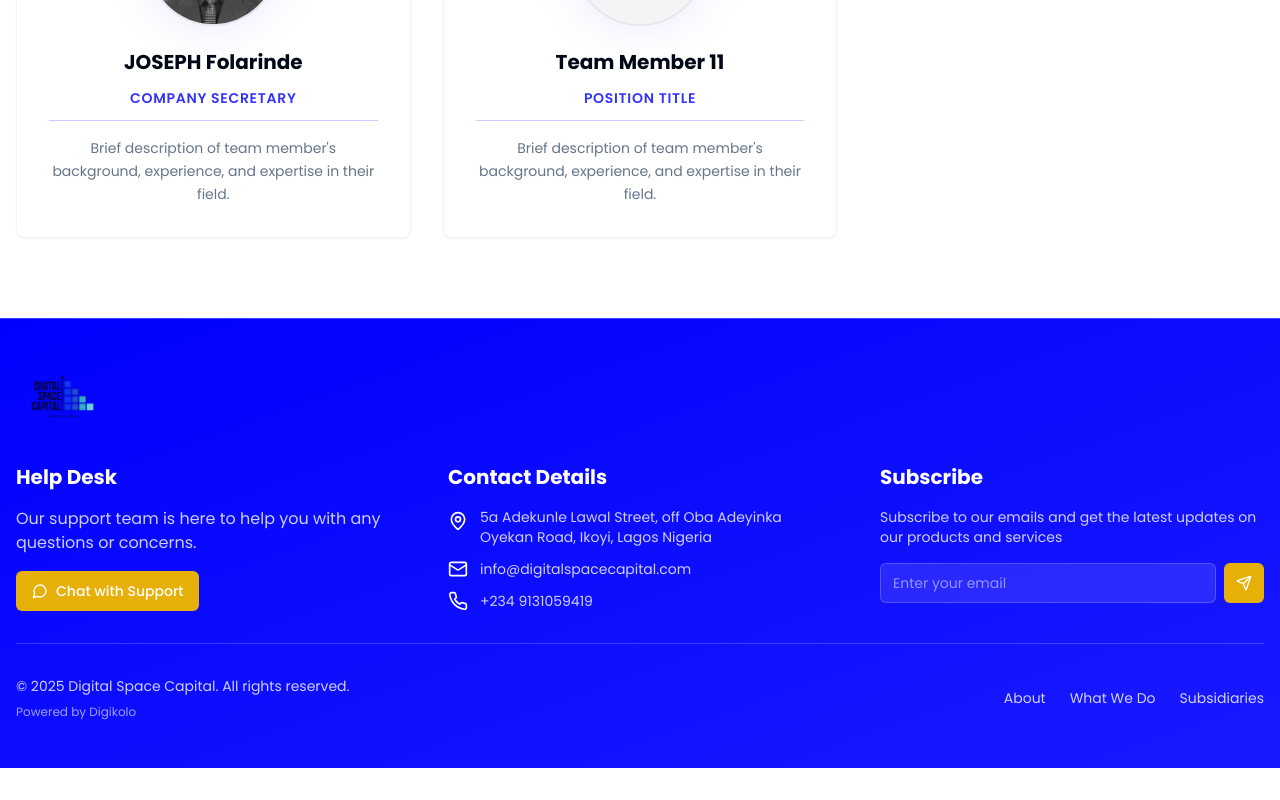
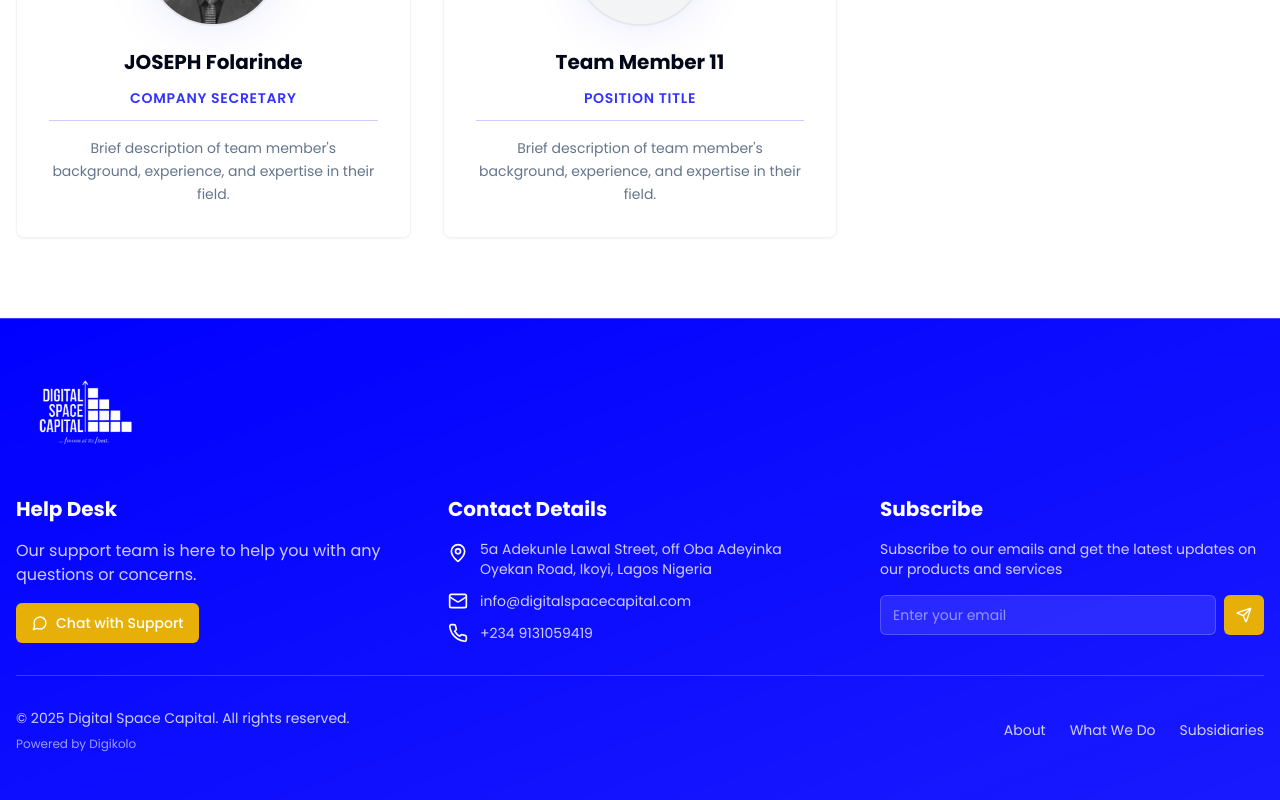
Before and after one commit to solomontiny/digitalspacecapital, a React (Vite) app: page /team in a window 1280 px wide. Shown: the part 2163-2963 px from the top of the page. Before the commit the page ends 2931 px from the top, so only its background shows below. Built offline with nearby package versions, Linux system fonts and the light colour scheme; the HTML template or start-up script is replaced by a standard one.

Commit message:
Refactor: Improve footer logo visibility

```diff
--- a/src/components/Footer.tsx
+++ b/src/components/Footer.tsx
@@ -56,7 +56,8 @@ const Footer = () => {
           <img
             src={logo}
             alt="Digital Space Capital Group Logo"
-            className="h-16 w-auto"
+            className="h-24 w-auto brightness-0 invert"
+            style={{ imageRendering: 'crisp-edges' }}
           />
         </div>
 
```
